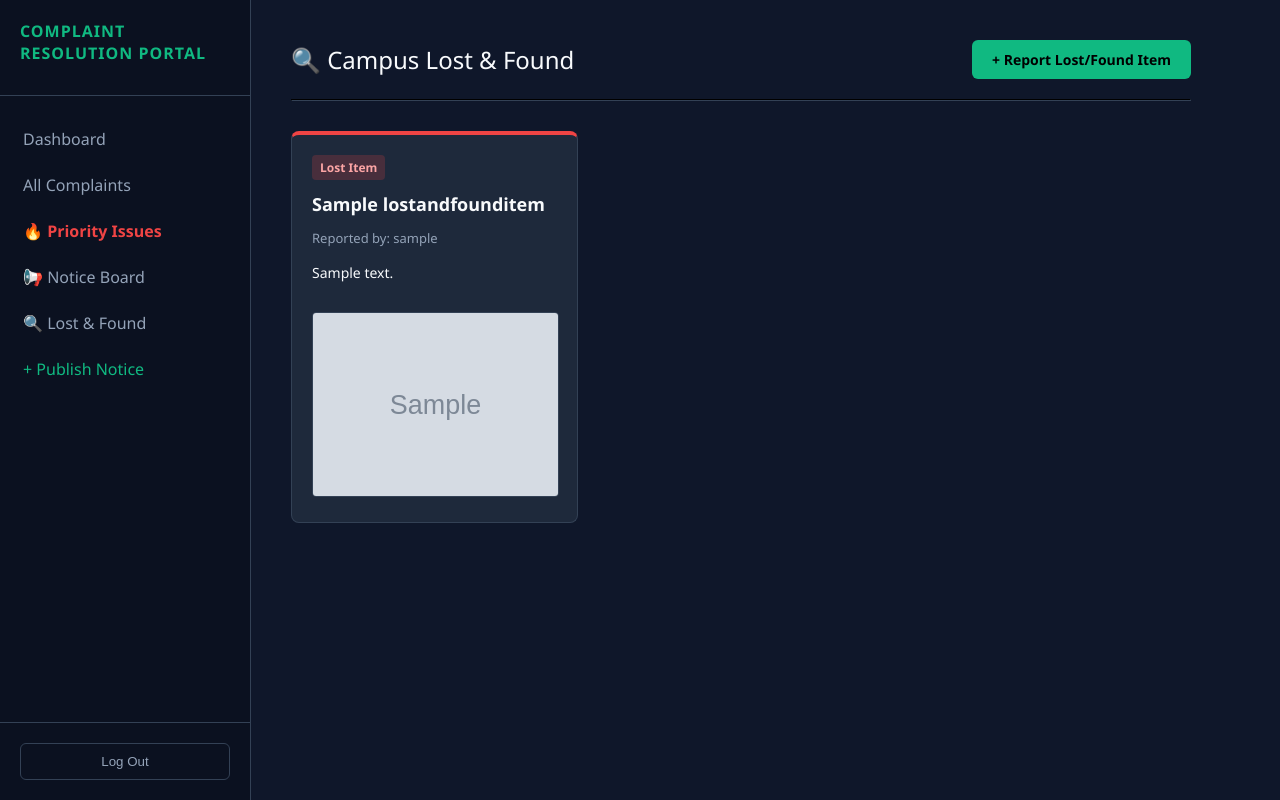
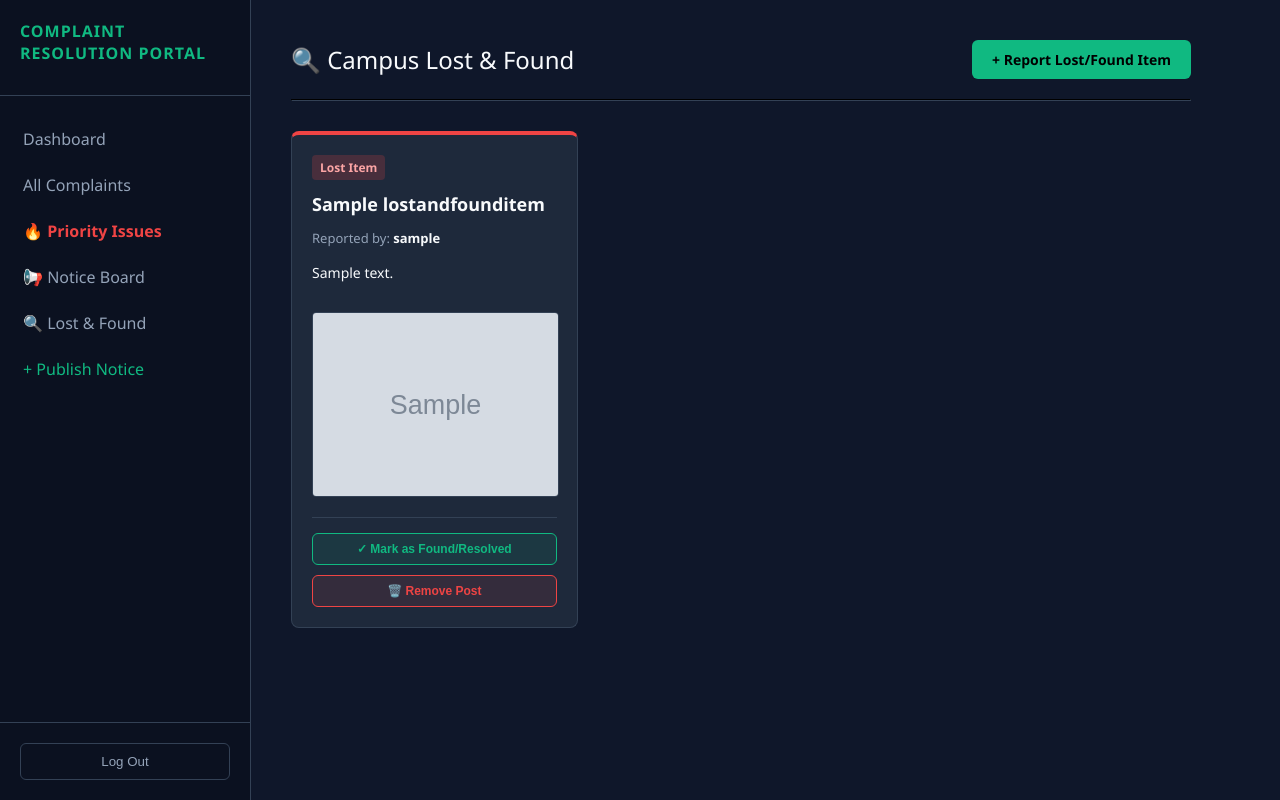
Before and after one commit to aryanMax/DAV-Complaint-Management-System, a Django app: template complaints/templates/complaints/lost_and_found.html in a window 1280 px wide. Run offline with Django 5.2, Linux system fonts and the light colour scheme; the template is opened without the code that fills it: values that come from a table or form of the project are taken from there, others are empty; a user stored in the database is signed in; tables that the repository leaves empty hold one stand-in row (values such as "Sample post"); grey boxes marked "Sample" are stand-in pictures.

Commit message:
Update lost_and_found.html

```diff
--- a/complaints/templates/complaints/lost_and_found.html
+++ b/complaints/templates/complaints/lost_and_found.html
@@ -11,19 +11,40 @@
 
     <div style="display: grid; grid-template-columns: repeat(auto-fill, minmax(280px, 1fr)); gap: 20px;">
         {% for item in items %}
-        <div style="background: var(--bg-card); border: 1px solid var(--border); border-top: 4px solid {% if item.item_type == 'LOST' %}var(--danger){% else %}var(--accent){% endif %}; padding: 20px; border-radius: 8px;">
+        <div style="background: var(--bg-card); border: 1px solid var(--border); border-top: 4px solid {% if item.item_type == 'LOST' %}var(--danger){% else %}var(--accent){% endif %}; padding: 20px; border-radius: 8px; display: flex; flex-direction: column;">
 
+            <div>
                 <span style="background: {% if item.item_type == 'LOST' %}rgba(239, 68, 68, 0.2){% else %}rgba(16, 185, 129, 0.2){% endif %}; color: {% if item.item_type == 'LOST' %}#fca5a5{% else %}#6ee7b7{% endif %}; padding: 4px 8px; border-radius: 4px; font-size: 12px; font-weight: bold;">
                     {{ item.get_item_type_display }}
                 </span>
 
                 <h3 style="color: var(--text-main); margin: 15px 0 10px 0; font-size: 18px;">{{ item.title }}</h3>
-            <p style="color: var(--text-muted); font-size: 13px; margin-bottom: 15px;">Reported by: {{ item.created_by.username }}</p>
+                <p style="color: var(--text-muted); font-size: 13px; margin-bottom: 15px;">Reported by: <strong style="color: var(--text-main);">{{ item.created_by.username }}</strong></p>
                 <p style="color: var(--text-main); font-size: 14px; line-height: 1.5;">{{ item.description }}</p>
 
                 {% if item.image %}
                     <img src="{{ item.image.url }}" alt="Item Image" style="max-width: 100%; border-radius: 4px; margin-top: 15px; border: 1px solid var(--border);">
                 {% endif %}
+            </div>
+
+            <div style="margin-top: auto; padding-top: 15px; margin-top: 15px; border-top: 1px solid var(--border); display: flex; gap: 10px; flex-wrap: wrap;">
+
+                {% if request.user == item.created_by %}
+                    <form method="POST" action="{% url 'resolve_item' item.id %}" style="margin: 0; flex: 1; min-width: 120px;">
+                        {% csrf_token %}
+                        <button type="submit" class="action-btn" style="width: 100%; font-size: 12px; padding: 8px 10px; background: rgba(16, 185, 129, 0.1); color: var(--accent); border: 1px solid var(--accent); cursor: pointer;">✓ Mark as Found/Resolved</button>
+                    </form>
+                {% endif %}
+
+                {% if request.user.is_staff %}
+                    <form method="POST" action="{% url 'delete_item' item.id %}" style="margin: 0; flex: 1; min-width: 120px;">
+                        {% csrf_token %}
+                        <button type="submit" class="action-btn" style="width: 100%; font-size: 12px; padding: 8px 10px; background: rgba(239, 68, 68, 0.1); color: var(--danger); border: 1px solid var(--danger); cursor: pointer;">🗑️ Remove Post</button>
+                    </form>
+                {% endif %}
+
+            </div>
+
         </div>
         {% empty %}
         <p style="color: var(--text-muted); grid-column: 1 / -1;">No active lost or found items reported.</p>
```
Lines whose indentation alone changed are shown as unchanged.
